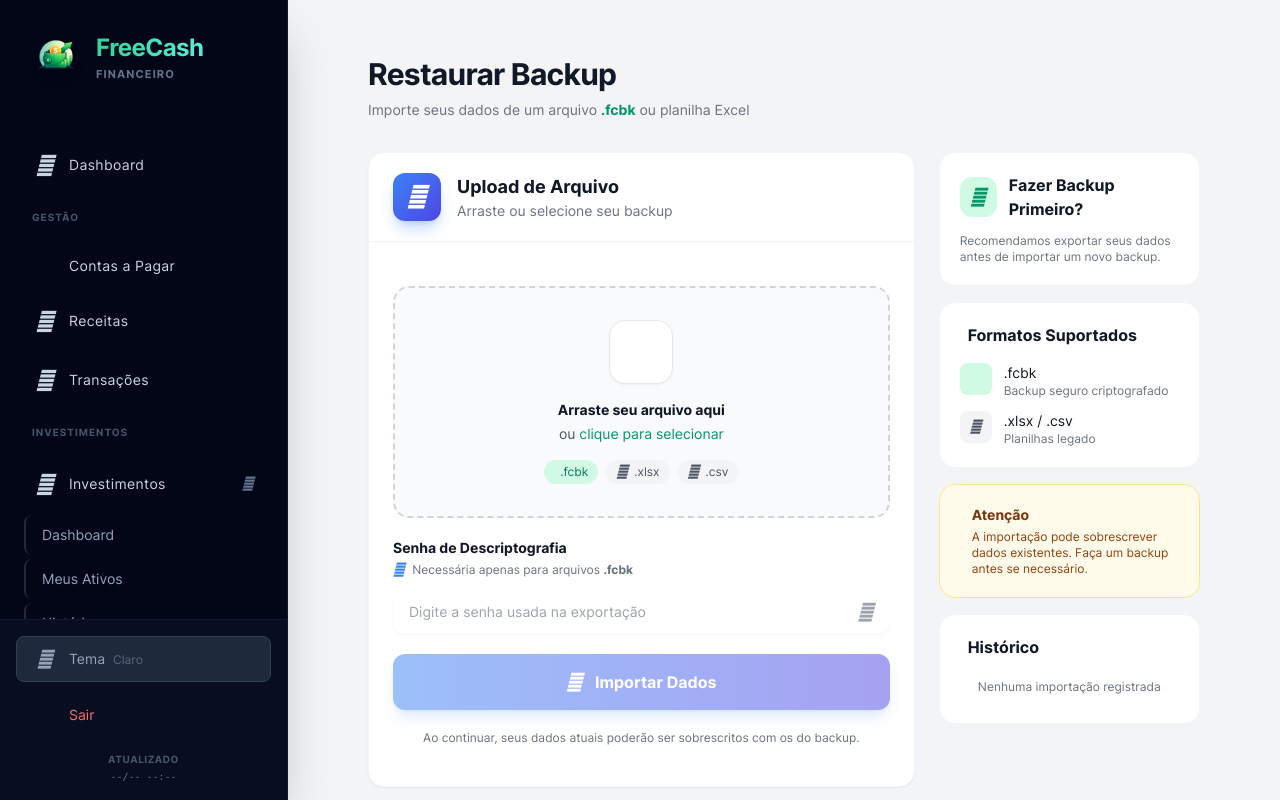
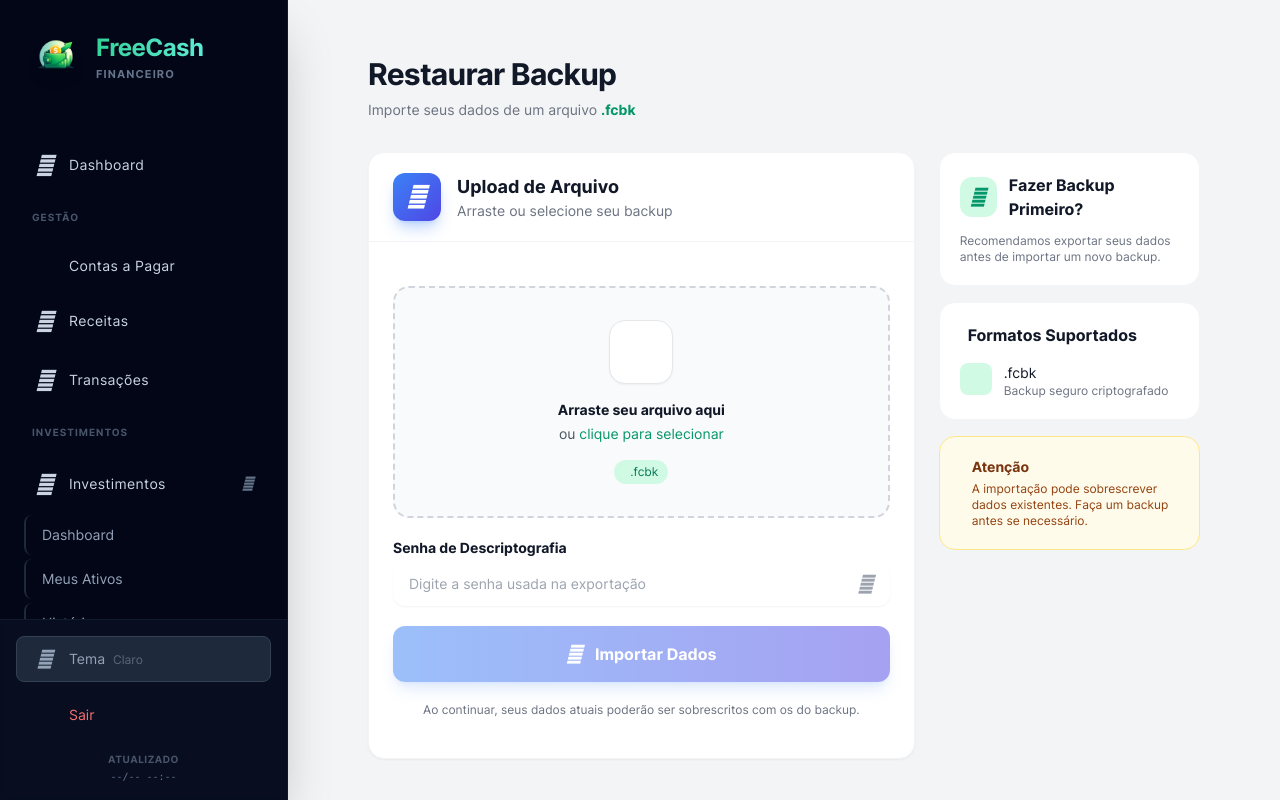
Before and after one commit to ChrystiandaHora/freecash, a Django app: page /importar/ in a window 1280 px wide. Run offline with Django 4.2, Linux system fonts and the light colour scheme; the visitor is signed in with stand-in values (Sample User, id 1); data that the repository does not hold is empty; some libraries are stand-ins or nearby versions.

```diff
--- a/core/models.py
+++ b/core/models.py
@@ -162,28 +162,3 @@ class ConfigUsuario(AuditoriaModel):
 
     def __str__(self):
         return f"Configurações de {self.usuario.username}"
-
-
-class LogImportacao(AuditoriaModel):
-    TIPO_BACKUP = "backup"
-    TIPO_LEGADO = "legado"
-
-    TIPOS = [
-        (TIPO_BACKUP, "Backup Moderno"),
-        (TIPO_LEGADO, "Planilha Legado"),
-    ]
-
-    tipo = models.CharField(max_length=20, choices=TIPOS)
-    sucesso = models.BooleanField(default=False)
-    mensagem = models.TextField(blank=True, null=True)
-
-    usuario = models.ForeignKey(
-        settings.AUTH_USER_MODEL,
-        on_delete=models.CASCADE,
-        related_name="logs_importacao",
-        null=True,
-        blank=True,
-    )
-
-    def __str__(self):
-        return f"{self.tipo} - {'OK' if self.sucesso else 'ERRO'}"
--- a/core/services/import_service.py
+++ b/core/services/import_service.py
@@ -14,7 +14,6 @@ from cryptography.hazmat.primitives import hashes
 from cryptography.hazmat.primitives.kdf.pbkdf2 import PBKDF2HMAC
 from cryptography.hazmat.primitives.ciphers.aead import AESGCM
 
-from core.models import LogImportacao
 
 # =========================================================
 # LÓGICA SECURE IMPORT (JSON / .FCBK)
--- a/core/templates/importar.html
+++ b/core/templates/importar.html
@@ -7,7 +7,7 @@
       Restaurar Backup
     </h1>
     <p class="mt-2 text-sm text-gray-500 dark:text-slate-400">
-      Importe seus dados de um arquivo <strong class="text-emerald-600 dark:text-emerald-400">.fcbk</strong> ou planilha Excel
+      Importe seus dados de um arquivo <strong class="text-emerald-600 dark:text-emerald-400">.fcbk</strong>
     </p>
   </div>
 
@@ -53,19 +53,13 @@
                 <span class="inline-flex items-center px-2.5 py-1 rounded-full text-xs font-medium bg-emerald-100 dark:bg-emerald-900/30 text-emerald-700 dark:text-emerald-400">
                   <i class="fa-solid fa-shield-halved mr-1.5"></i> .fcbk
                 </span>
-                <span class="inline-flex items-center px-2.5 py-1 rounded-full text-xs font-medium bg-gray-100 dark:bg-slate-700 text-gray-600 dark:text-slate-300">
-                  <i class="fa-solid fa-file-excel mr-1.5"></i> .xlsx
-                </span>
-                <span class="inline-flex items-center px-2.5 py-1 rounded-full text-xs font-medium bg-gray-100 dark:bg-slate-700 text-gray-600 dark:text-slate-300">
-                  <i class="fa-solid fa-file-csv mr-1.5"></i> .csv
-                </span>
               </div>
 
               <input
                 id="fileInput"
                 type="file"
                 name="arquivo"
-                accept=".fcbk,.xlsx,.csv"
+                accept=".fcbk"
                 class="hidden"
                 required
               />
@@ -102,10 +96,6 @@
               <label for="password" class="block text-sm font-semibold text-gray-900 dark:text-white mb-1">
                 Senha de Descriptografia
               </label>
-              <p class="text-xs text-gray-500 dark:text-slate-400 mb-3">
-                <i class="fa-solid fa-info-circle text-blue-500 mr-1"></i>
-                Necessária apenas para arquivos <strong>.fcbk</strong>
-              </p>
               <div class="relative">
                 <input
                   type="password"
@@ -170,15 +160,6 @@
               <p class="text-xs text-gray-500 dark:text-slate-400">Backup seguro criptografado</p>
             </div>
           </li>
-          <li class="flex items-start gap-3">
-            <span class="inline-flex items-center justify-center w-8 h-8 rounded-lg bg-gray-100 dark:bg-slate-700 text-gray-600 dark:text-slate-300 shrink-0">
-              <i class="fa-solid fa-file-excel text-xs"></i>
-            </span>
-            <div>
-              <p class="font-medium text-gray-900 dark:text-white">.xlsx / .csv</p>
-              <p class="text-xs text-gray-500 dark:text-slate-400">Planilhas legado</p>
-            </div>
-          </li>
         </ul>
       </div>
 
@@ -195,35 +176,7 @@
         </div>
       </div>
 
-      <!-- History Preview -->
-      <div class="bg-white dark:bg-slate-800 border border-gray-100 dark:border-slate-700 rounded-2xl p-5">
-        <h3 class="font-semibold text-gray-900 dark:text-white mb-3 flex items-center gap-2">
-          <i class="fa-solid fa-clock-rotate-left text-gray-400"></i>
-          Histórico
-        </h3>
-        {% if logs %}
-        <ul class="space-y-2">
-          {% for log in logs|slice:":3" %}
-          <li class="flex items-center justify-between text-xs">
-            <span class="text-gray-600 dark:text-slate-400">{{ log.criada_em|date:"d/m H:i" }}</span>
-            {% if log.sucesso %}
-            <span class="inline-flex items-center px-2 py-0.5 rounded-full bg-green-100 dark:bg-green-900/30 text-green-700 dark:text-green-400 font-medium">
-              <i class="fa-solid fa-check mr-1"></i> OK
-            </span>
-            {% else %}
-            <span class="inline-flex items-center px-2 py-0.5 rounded-full bg-red-100 dark:bg-red-900/30 text-red-700 dark:text-red-400 font-medium">
-              <i class="fa-solid fa-xmark mr-1"></i> Erro
-            </span>
-            {% endif %}
-          </li>
-          {% endfor %}
-        </ul>
-        {% else %}
-        <p class="text-xs text-gray-500 dark:text-slate-400 text-center py-2">
-          Nenhuma importação registrada
-        </p>
-        {% endif %}
-      </div>
+
     </div>
   </div>
 </div>
--- a/core/views/importar.py
+++ b/core/views/importar.py
@@ -4,7 +4,6 @@ from django.contrib import messages
 from django.contrib.auth.decorators import login_required
 from django.utils.decorators import method_decorator
 
-from core.models import LogImportacao
 from core.services.import_service import importar_universal
 
 
@@ -13,10 +12,7 @@ class ImportarView(View):
     template_name = "importar.html"
 
     def get(self, request):
-        logs = LogImportacao.objects.filter(usuario=request.user).order_by(
-            "-criada_em"
-        )[:20]
-        return render(request, self.template_name, {"logs": logs})
+        return render(request, self.template_name)
 
     def post(self, request):
         arquivo = request.FILES.get("arquivo")
```
Also changed, not shown: core/views/exportar.py (+3 -4 lines).
